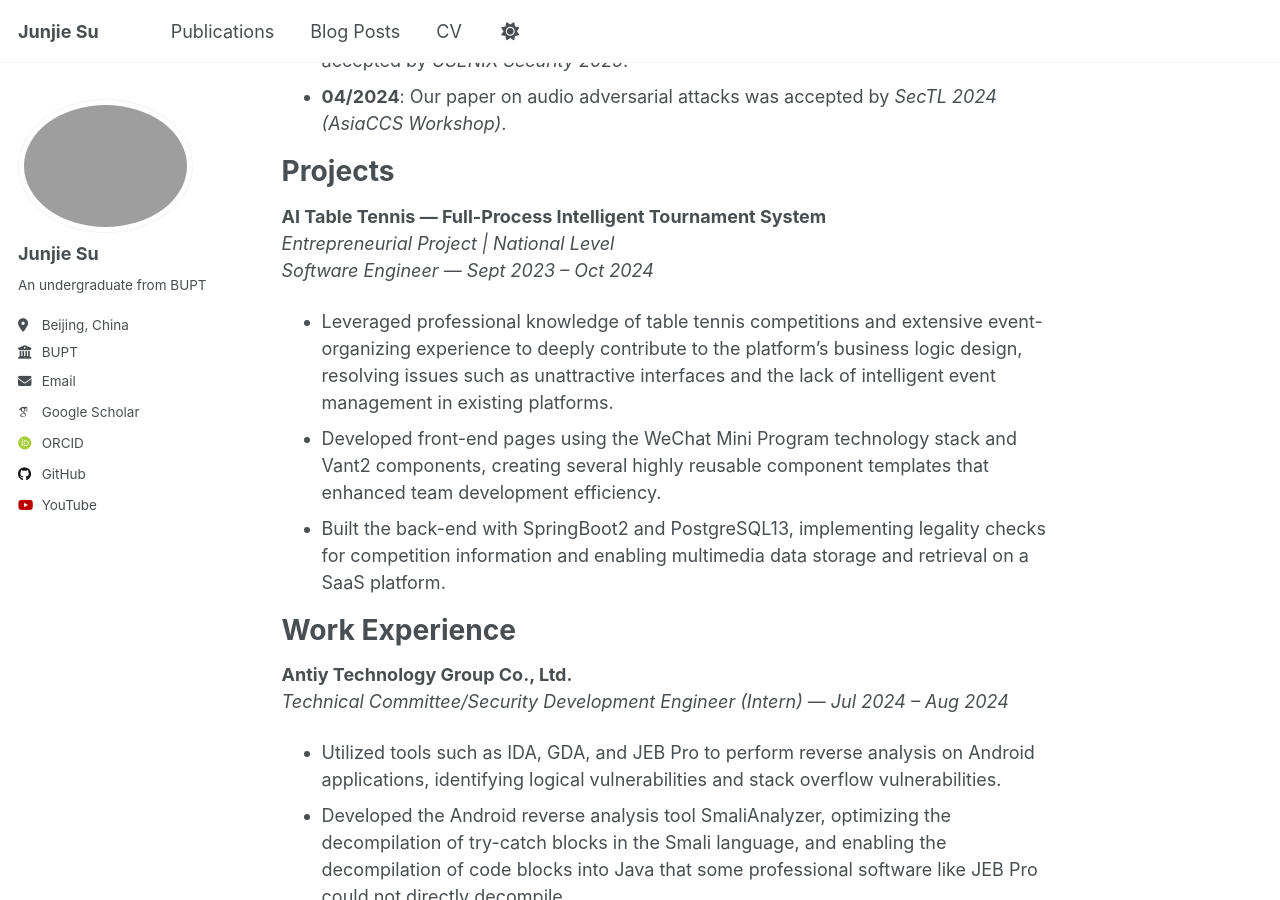
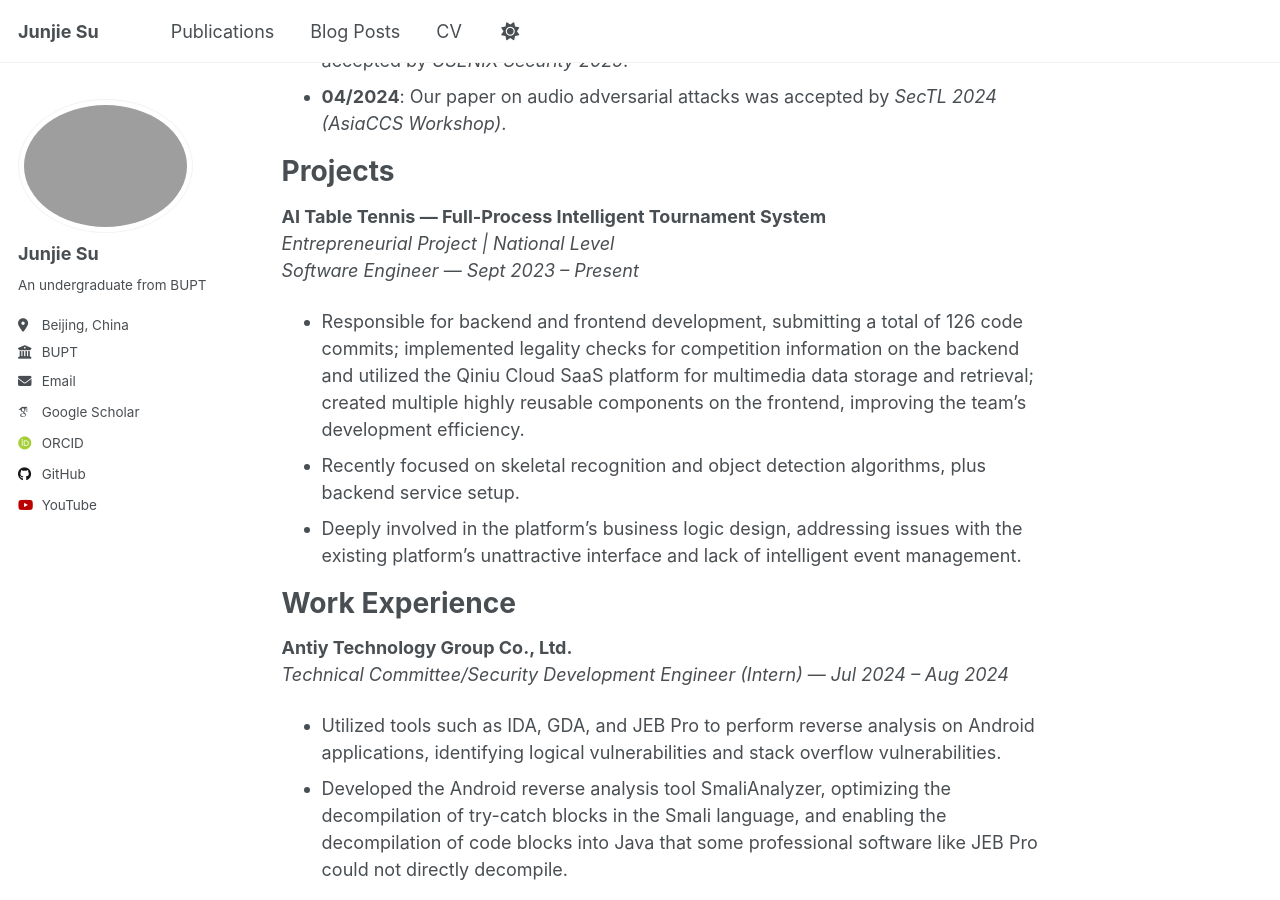
Before and after one commit to Junjie-Su/junjie-su.github.io, a Jekyll site: the page built from _pages/about.md, in a window 1280 px wide and 900 px high, scrolled down 894 px. Built offline with Jekyll 4.4.1, drawn with Linux system fonts in a browser that asks for light colours; some web fonts are replaced.

Commit message:
update info

```diff
--- a/_pages/about.md
+++ b/_pages/about.md
@@ -43,10 +43,10 @@ Projects
 ======
 **AI Table Tennis — Full-Process Intelligent Tournament System**
 *Entrepreneurial Project | National Level*
-*Software Engineer* — *Sept 2023 – Oct 2024*
-- Leveraged professional knowledge of table tennis competitions and extensive event-organizing experience to deeply contribute to the platform’s business logic design, resolving issues such as unattractive interfaces and the lack of intelligent event management in existing platforms.
-- Developed front-end pages using the WeChat Mini Program technology stack and Vant2 components, creating several highly reusable component templates that enhanced team development efficiency.
-- Built the back-end with SpringBoot2 and PostgreSQL13, implementing legality checks for competition information and enabling multimedia data storage and retrieval on a SaaS platform.
+*Software Engineer* — *Sept 2023 – Present*
+- Responsible for backend and frontend development, submitting a total of 126 code commits; implemented legality checks for competition information on the backend and utilized the Qiniu Cloud SaaS platform for multimedia data storage and retrieval; created multiple highly reusable components on the frontend, improving the team's development efficiency.
+- Recently focused on skeletal recognition and object detection algorithms, plus backend service setup.
+- Deeply involved in the platform's business logic design, addressing issues with the existing platform's unattractive interface and lack of intelligent event management.
 
 Work Experience
 =======
```
Also changed, not shown: 1 other file.
